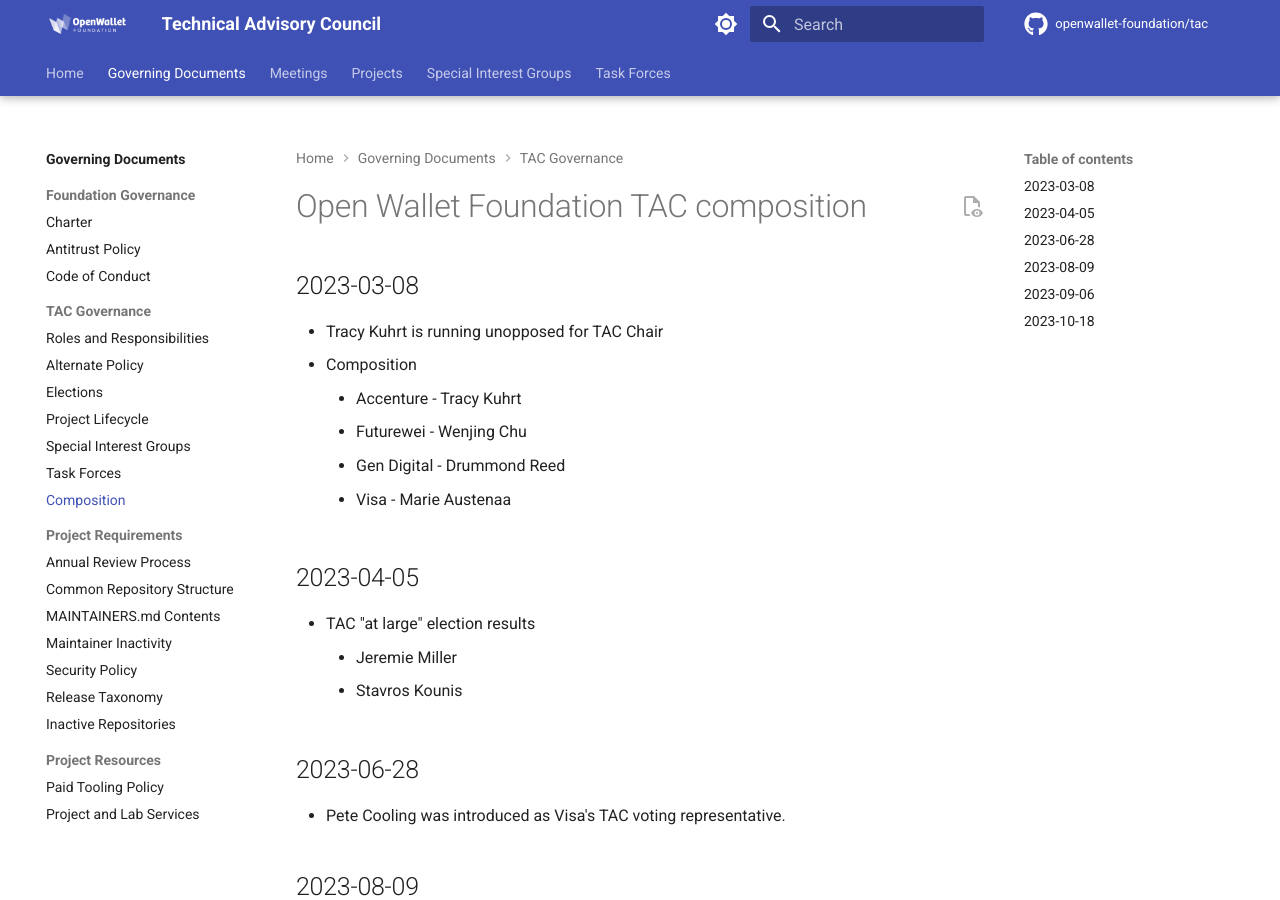
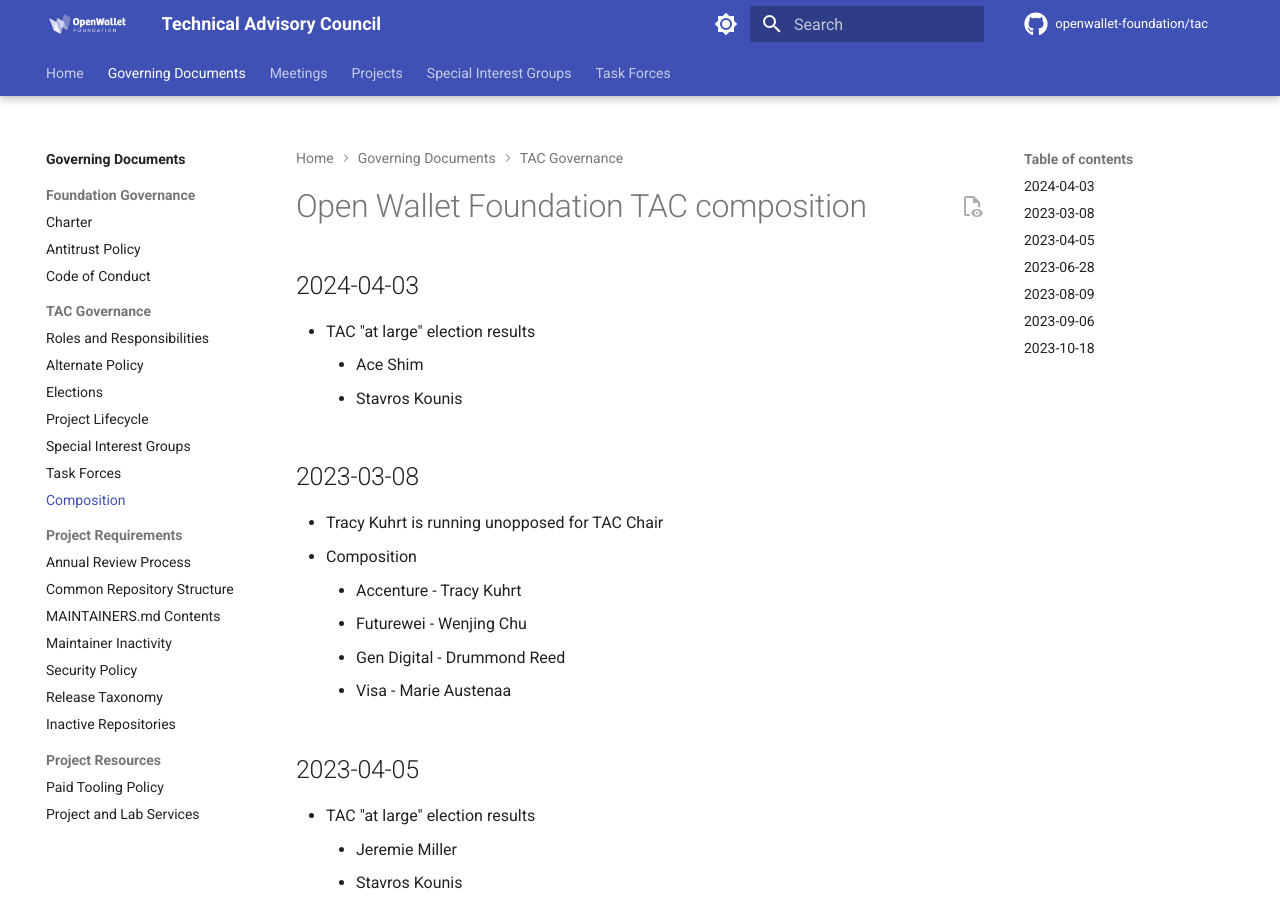
Before and after one commit to openwallet-foundation/tac, an MkDocs documentation site: the page built from docs/governance/tac.md, in a window 1280 px wide and 900 px high. Built offline with MkDocs 1.6.1 and Material for MkDocs 9.7.7, drawn with Linux system fonts in a browser that asks for light colours; comment, search, counter and statistics services are not loaded.

Commit message:
Update TAC composition
Signed-off-by: Tracy Kuhrt <tracy.a.kuhrt@accenture.com>

```diff
--- a/docs/governance/tac.md
+++ b/docs/governance/tac.md
@@ -1,4 +1,9 @@
 # Open Wallet Foundation TAC composition
+
+## 2024-04-03
+- TAC "at large" election results
+    - Ace Shim
+    - Stavros Kounis
 
 ## 2023-03-08
 - Tracy Kuhrt is running unopposed for TAC Chair
```
Also changed, not shown: docs/meetings/YYYY-mm-dd.md (+1 -1 lines), 1 other file.
